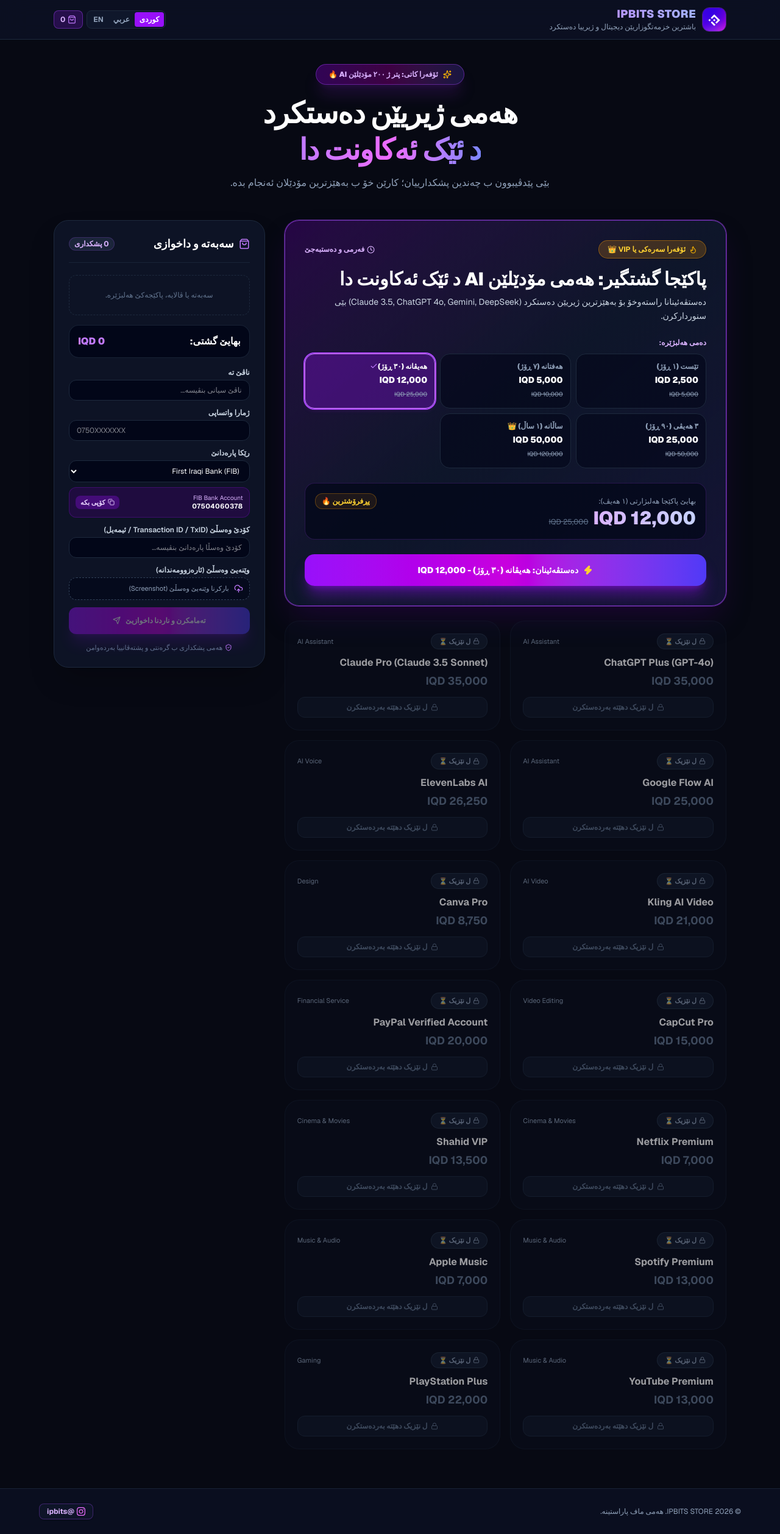
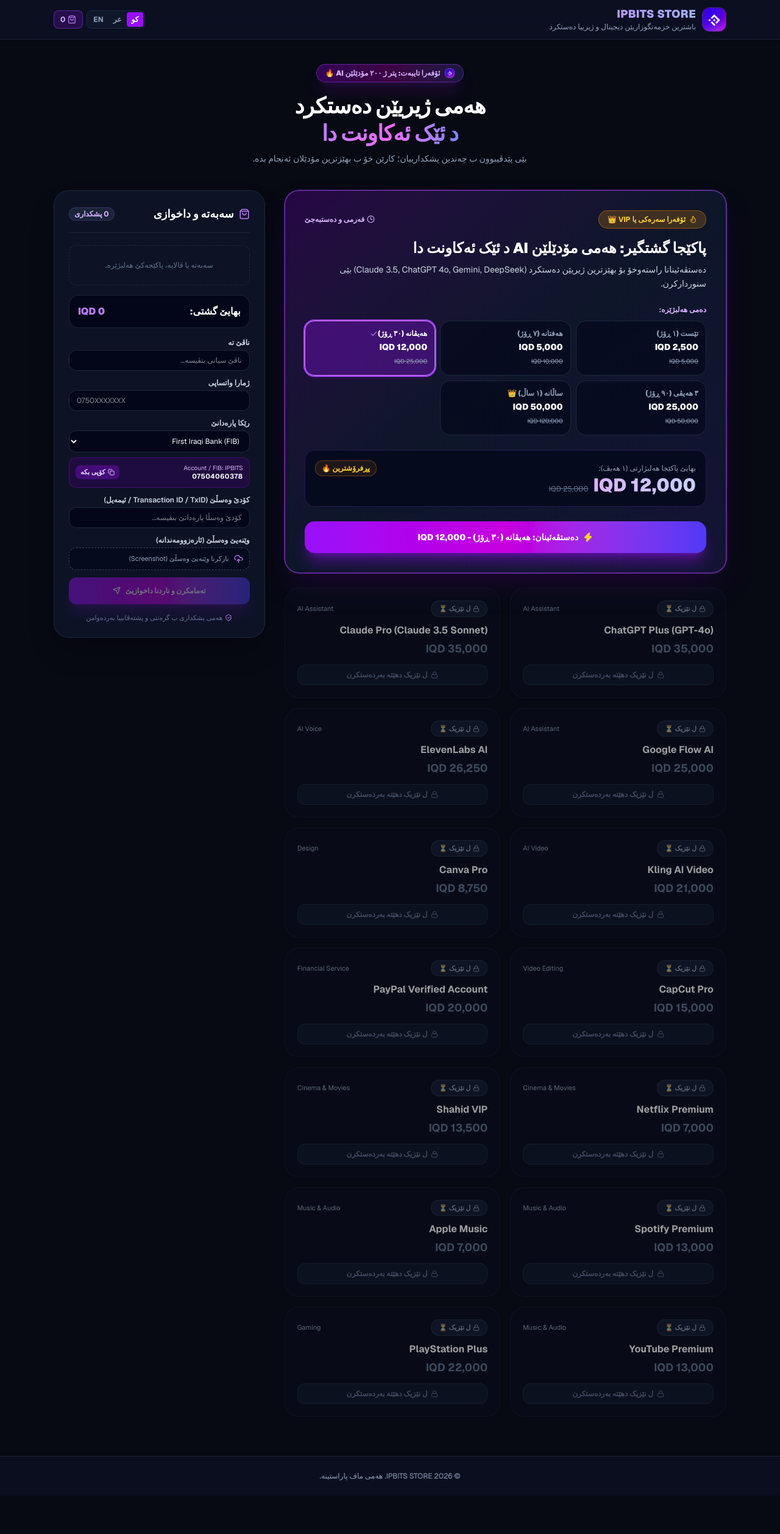
Before and after one commit to ipbits/IPBITS-STORE, a Next.js app: page / in a window 1280 px wide. Shown: the whole page at 61% size. After the commit the page ends 2453 px from the top, so only its background shows below. Built offline with nearby package versions, Linux system fonts and the light colour scheme.

Commit message:
update website

```diff
--- a/src/app/page.js
+++ b/src/app/page.js
@@ -1,22 +1,23 @@
 'use client';
 import React, { useState, useEffect, useRef } from 'react';
 import {
-  ShoppingBag, CheckCircle2, Trash2, Sparkles, Send,
+  ShoppingBag, CheckCircle2, Trash2, Send,
   ShieldCheck, MessageCircle, Copy, Check, Flame, UploadCloud, X, RefreshCw, Lock, Zap, Clock
 } from 'lucide-react';
 
 const TRANSLATIONS = {
   ku: {
     dir: 'rtl',
+    currency: 'IQD',
     storeSubtitle: 'باشترین خزمەتگوزاریێن دیجیتال و ژیرییا دەستکرد',
-    heroBadge: 'ئۆفەرا کاتی: پتر ژ ٢٠٠ مۆدێلێن AI 🔥',
+    heroBadge: 'ئۆفەرا تایبەت: پتر ژ ٢٠٠ مۆدێلێن AI 🔥',
     heroTitle1: 'هەمی ژیریێن دەستکرد',
     heroTitle2: 'د ئێک ئەکاونت دا',
-    heroDesc: 'بێی پێدڤیبوون ب چەندین پشکدارییان؛ کارێن خۆ ب بەهێزترین مۆدێلان ئەنجام بدە.',
+    heroDesc: 'بێی پێدڤیبوون ب چەندین پشکدارییان؛ کارێن خۆ ب بهێزترین مۆدێلان ئەنجام بدە.',
     mainOfferBadge: 'ئۆفەرا سەرەکی یا VIP 👑',
     officialBadge: 'فەرمی و دەستبەجێ',
     mainOfferTitle: 'پاکێجا گشتگیر: هەمی مۆدێلێن AI د ئێک ئەکاونت دا',
-    mainOfferDesc: 'دەستڤەئینانا راستەوخۆ بۆ بەهێزترین ژیریێن دەستکرد (Claude 3.5, ChatGPT 4o, Gemini, DeepSeek) بێی سنوردارکرن.',
+    mainOfferDesc: 'دەستڤەئینانا راستەوخۆ بۆ بهێزترین ژیریێن دەستکرد (Claude 3.5, ChatGPT 4o, Gemini, DeepSeek) بێی سنوردارکرن.',
     selectDuration: 'دەمی هەلبژێرە:',
     selectedPriceFor: 'بهایێ پاکێجا هەلبژارتی',
     addToCartBtn: 'دەستڤەئینان:',
@@ -58,8 +59,9 @@
   },
   ar: {
     dir: 'rtl',
+    currency: 'IQD',
     storeSubtitle: 'أفضل الخدمات الرقمية والذكاء الاصطناعي',
-    heroBadge: 'عرض حصري: أكثر من ٢٠٠ نموذج AI 🔥',
+    heroBadge: 'عرض خاص: أكثر من ٢٠٠ نموذج AI 🔥',
     heroTitle1: 'جميع أدوات الذكاء الاصطناعي',
     heroTitle2: 'في حساب واحد',
     heroDesc: 'دون الحاجة لاشتراكات متعددة؛ أنجز جميع مهامك بأقوى النماذج العالمية.',
@@ -108,8 +110,9 @@
   },
   en: {
     dir: 'ltr',
+    currency: 'USD',
     storeSubtitle: 'Premium Digital & Artificial Intelligence Services',
-    heroBadge: 'Limited Offer: Over 200+ AI Models 🔥',
+    heroBadge: 'Special Offer: Over 200+ AI Models 🔥',
     heroTitle1: 'All Top AI Models',
     heroTitle2: 'In One Account',
     heroDesc: 'No need for multiple subscriptions; power all your workflows with elite AI.',
@@ -159,35 +162,34 @@
 };
 
 const AI_TIERS_DATA = [
-  { id: '1_day', priceIQD: 2500, oldPriceIQD: 5000 },
-  { id: '7_days', priceIQD: 5000, oldPriceIQD: 10000 },
-  { id: '30_days', priceIQD: 12000, oldPriceIQD: 25000 },
-  { id: '90_days', priceIQD: 25000, oldPriceIQD: 50000 },
-  { id: '1_year', priceIQD: 50000, oldPriceIQD: 120000 }
+  { id: '1_day', priceIQD: 2500, oldPriceIQD: 5000, priceUSD: 1.70, oldPriceUSD: 3.50 },
+  { id: '7_days', priceIQD: 5000, oldPriceIQD: 10000, priceUSD: 3.50, oldPriceUSD: 7.00 },
+  { id: '30_days', priceIQD: 12000, oldPriceIQD: 25000, priceUSD: 8.00, oldPriceUSD: 17.00 },
+  { id: '90_days', priceIQD: 25000, oldPriceIQD: 50000, priceUSD: 17.00, oldPriceUSD: 35.00 },
+  { id: '1_year', priceIQD: 50000, oldPriceIQD: 120000, priceUSD: 35.00, oldPriceUSD: 80.00 }
 ];
 
 const LOCKED_PRODUCTS = [
-  { id: 'chatgpt', name: 'ChatGPT Plus (GPT-4o)', priceIQD: 35000, category: 'AI Assistant' },
-  { id: 'claude', name: 'Claude Pro (Claude 3.5 Sonnet)', priceIQD: 35000, category: 'AI Assistant' },
-  { id: 'google_flow', name: 'Google Flow AI', priceIQD: 25000, category: 'AI Assistant' },
-  { id: 'elevenlabs', name: 'ElevenLabs AI', priceIQD: 26250, category: 'AI Voice' },
-  { id: 'kling', name: 'Kling AI Video', priceIQD: 21000, category: 'AI Video' },
-  { id: 'canva', name: 'Canva Pro', priceIQD: 8750, category: 'Design' },
-  { id: 'capcut', name: 'CapCut Pro', priceIQD: 15000, category: 'Video Editing' },
-  { id: 'paypal_acc', name: 'PayPal Verified Account', priceIQD: 20000, category: 'Financial Service' },
-  { id: 'netflix', name: 'Netflix Premium', priceIQD: 7000, category: 'Cinema & Movies' },
-  { id: 'shahid_vip', name: 'Shahid VIP', priceIQD: 13500, category: 'Cinema & Movies' },
-  { id: 'spotify', name: 'Spotify Premium', priceIQD: 13000, category: 'Music & Audio' },
-  { id: 'apple_music', name: 'Apple Music', priceIQD: 7000, category: 'Music & Audio' },
-  { id: 'youtube_music', name: 'YouTube Premium', priceIQD: 13000, category: 'Music & Audio' },
-  { id: 'ps_plus', name: 'PlayStation Plus', priceIQD: 22000, category: 'Gaming' }
+  { id: 'chatgpt', name: 'ChatGPT Plus (GPT-4o)', priceIQD: 35000, priceUSD: 24.00, category: 'AI Assistant' },
+  { id: 'claude', name: 'Claude Pro (Claude 3.5 Sonnet)', priceIQD: 35000, priceUSD: 24.00, category: 'AI Assistant' },
+  { id: 'google_flow', name: 'Google Flow AI', priceIQD: 25000, priceUSD: 17.00, category: 'AI Assistant' },
+  { id: 'elevenlabs', name: 'ElevenLabs AI', priceIQD: 26250, priceUSD: 18.00, category: 'AI Voice' },
+  { id: 'kling', name: 'Kling AI Video', priceIQD: 21000, priceUSD: 14.50, category: 'AI Video' },
+  { id: 'canva', name: 'Canva Pro', priceIQD: 8750, priceUSD: 6.00, category: 'Design' },
+  { id: 'capcut', name: 'CapCut Pro', priceIQD: 15000, priceUSD: 10.50, category: 'Video Editing' },
+  { id: 'paypal_acc', name: 'PayPal Verified Account', priceIQD: 20000, priceUSD: 14.00, category: 'Financial Service' },
+  { id: 'netflix', name: 'Netflix Premium', priceIQD: 7000, priceUSD: 5.00, category: 'Cinema & Movies' },
+  { id: 'shahid_vip', name: 'Shahid VIP', priceIQD: 13500, priceUSD: 9.50, category: 'Cinema & Movies' },
+  { id: 'spotify', name: 'Spotify Premium', priceIQD: 13000, priceUSD: 9.00, category: 'Music & Audio' },
+  { id: 'apple_music', name: 'Apple Music', priceIQD: 7000, priceUSD: 5.00, category: 'Music & Audio' },
+  { id: 'youtube_music', name: 'YouTube Premium', priceIQD: 13000, priceUSD: 9.00, category: 'Music & Audio' },
+  { id: 'ps_plus', name: 'PlayStation Plus', priceIQD: 22000, priceUSD: 15.00, category: 'Gaming' }
 ];
 
 const PAYMENT_ACCOUNTS = {
-  FIB: { title: 'First Iraqi Bank (FIB)', number: '07504060378', note: 'FIB Bank Account' },
+  FIB: { title: 'First Iraqi Bank (FIB)', number: '07504060378', note: 'Account / FIB: IPBITS' },
   FastPay: { title: 'FastPay Wallet', number: '07504060378', note: 'FastPay Account' },
   ZainCash: { title: 'Zain Cash', number: '07504060378', note: 'Zain Cash Wallet' },
-  QiCard: { title: 'Qi Card', number: '07504060378', note: 'Qi Services / Card Account' },
   PayPal: { title: 'PayPal', number: 'https://www.paypal.com/ncp/payment/VDDES8YRYJG46', note: 'Send via Friends & Family' },
   USDT: { title: 'USDT (TRC20)', number: 'TUeqkjzFdD7b1EtnAJL9tbzB1uN8wDbU6T', note: 'TRC20 Network Only' }
 };
@@ -223,6 +225,13 @@
   const currentTierData = AI_TIERS_DATA.find(tItem => tItem.id === selectedTierId) || AI_TIERS_DATA[2];
   const currentTierText = t.tiers[selectedTierId];
 
+  const formatPrice = (iqd, usd) => {
+    if (lang === 'en') {
+      return `$${usd.toFixed(2)}`;
+    }
+    return `${iqd.toLocaleString()} IQD`;
+  };
+
   const scrollToCart = () => {
     if (cartSectionRef.current) {
       cartSectionRef.current.scrollIntoView({ behavior: 'smooth' });
@@ -249,7 +258,8 @@
     const item = {
       id: `ai_bundle_${selectedTierId}`,
       name: `AI Hub - ${currentTierText.name}`,
-      priceIQD: currentTierData.priceIQD
+      priceIQD: currentTierData.priceIQD,
+      priceUSD: currentTierData.priceUSD
     };
     const filteredCart = cart.filter(i => !i.id.startsWith('ai_bundle_'));
     setCart([...filteredCart, item]);
@@ -261,6 +271,7 @@
   };
 
   const totalIQD = cart.reduce((acc, curr) => acc + curr.priceIQD, 0);
+  const totalUSD = cart.reduce((acc, curr) => acc + (curr.priceUSD || 0), 0);
 
   const copyPaymentNumber = () => {
     const accNum = PAYMENT_ACCOUNTS[formData.paymentMethod]?.number || '';
@@ -303,10 +314,13 @@
     }
 
     setLoading(true);
+    const formattedTotal = lang === 'en' ? `$${totalUSD.toFixed(2)}` : `${totalIQD.toLocaleString()} IQD`;
     const orderDetails = {
       ...formData,
       items: cart.map(i => i.name).join(', '),
+      total: formattedTotal,
       totalIQD,
+      totalUSD,
       image: fileBase64 ? { base64: fileBase64, type: fileType } : null
     };
 
@@ -336,7 +350,7 @@
 
   const sendToWhatsApp = () => {
     if (!lastOrder) return;
-    const msg = `Hello IPBITS STORE,%0A%0A👤 Name: ${lastOrder.name}%0A📱 Phone: ${lastOrder.phone}%0A📦 Plan: ${lastOrder.items}%0A💰 Total: ${lastOrder.totalIQD.toLocaleString()} IQD%0A💳 Method: ${lastOrder.paymentMethod}%0A🧾 TxID: ${lastOrder.transactionId}`;
+    const msg = `Hello IPBITS STORE,%0A%0A👤 Name: ${lastOrder.name}%0A📱 Phone: ${lastOrder.phone}%0A📦 Plan: ${lastOrder.items}%0A💰 Total: ${lastOrder.total}%0A💳 Method: ${lastOrder.paymentMethod}%0A🧾 TxID: ${lastOrder.transactionId}`;
     window.open(`https://wa.me/9647504060378?text=${msg}`, '_blank');
   };
 
@@ -345,11 +359,11 @@
   return (
     <div className="min-h-screen bg-[#070913] text-slate-100 font-sans selection:bg-purple-600 selection:text-white flex flex-col justify-between" dir={t.dir}>
 
-      {/* هێدەرێ ستاندارد یێ مۆبایل و دێسکتۆپێ */}
-      <nav className="w-full border-b border-slate-800 bg-[#0c1022]/95 backdrop-blur-xl sticky top-0 z-50">
+      {/* هێدەرێ ستاندارد یێ مۆبایل و دێسکتۆپێ دگەل نڤیسینا لاوەکی */}
+      <nav className="w-full border-b border-slate-800/80 bg-[#0c1022]/95 backdrop-blur-xl sticky top-0 z-50">
         <div className="max-w-6xl mx-auto px-3 sm:px-6 h-16 flex items-center justify-between gap-2">
 
-          {/* لۆگۆ و ناڤ دگەل نڤیسینا ژێر ناڤی */}
+          {/* لۆگۆ + ناڤ + نڤیسینا لاوەکی */}
           <div className="flex items-center gap-2.5 shrink-0">
             <img
               src="/logo.png"
@@ -376,7 +390,7 @@
                   lang === 'ku' ? 'bg-purple-600 text-white shadow-sm' : 'text-slate-400 hover:text-white'
                 }`}
               >
-                کوردى
+                کو
               </button>
               <button
                 type="button"
@@ -385,7 +399,7 @@
                   lang === 'ar' ? 'bg-purple-600 text-white shadow-sm' : 'text-slate-400 hover:text-white'
                 }`}
               >
-                عربي
+                عر
               </button>
               <button
                 type="button"
@@ -414,21 +428,25 @@
       {/* ناڤەرۆکا سەرەکی */}
       <main className="max-w-6xl mx-auto px-4 sm:px-6 mt-6 sm:mt-10 mb-16 flex-1">
 
-        {/* سەردێڕ */}
-        <div ref={productsSectionRef} className="text-center max-w-3xl mx-auto mb-10 sm:mb-12">
-          <div className="inline-flex items-center gap-2 bg-gradient-to-r from-purple-950/80 via-fuchsia-950/80 to-indigo-950/80 text-purple-300 px-4 py-1.5 sm:px-5 sm:py-2 rounded-full text-[11px] sm:text-xs font-black mb-4 border border-purple-500/40 shadow-xl shadow-purple-900/30 animate-pulse">
-            <Sparkles className="text-amber-400" size={14} />
+        {/* سەردێڕێ پاقژ دگەل لۆگۆیێ تە یێ فەرمی د باجێ دا */}
+        <div ref={productsSectionRef} className="text-center max-w-3xl mx-auto mb-8 sm:mb-10">
+          <div className="inline-flex items-center gap-2 bg-gradient-to-r from-purple-950/80 via-fuchsia-950/80 to-indigo-950/80 text-purple-300 px-3.5 py-1.5 rounded-full text-[11px] sm:text-xs font-black mb-4 border border-purple-500/40 shadow-xl shadow-purple-900/30">
+            <img
+              src="/logo.png"
+              alt="IPBITS"
+              className="w-4 h-4 rounded-md object-cover border border-purple-400/50 shrink-0"
+            />
             <span>{t.heroBadge}</span>
           </div>
 
-          <h2 className="text-2xl sm:text-5xl font-black tracking-tight text-white mb-3 leading-tight">
+          <h2 className="text-2xl sm:text-4xl font-black tracking-tight text-white mb-2 leading-tight">
             {t.heroTitle1} <br className="hidden sm:inline"/>
             <span className="bg-gradient-to-r from-purple-400 via-fuchsia-400 to-indigo-400 bg-clip-text text-transparent">
               {t.heroTitle2}
             </span>
           </h2>
 
-          <p className="text-slate-400 text-xs sm:text-base leading-relaxed max-w-xl mx-auto font-normal">
+          <p className="text-slate-400 text-xs sm:text-sm leading-relaxed max-w-lg mx-auto font-normal">
             {t.heroDesc}
           </p>
         </div>
@@ -450,7 +468,7 @@
                 </span>
               </div>
 
-              <h3 className="font-black text-xl sm:text-3xl text-white mb-2">
+              <h3 className="font-black text-xl sm:text-2xl text-white mb-2">
                 {t.mainOfferTitle}
               </h3>
 
@@ -486,10 +504,10 @@
                         </div>
                         <div>
                           <span className="text-xs sm:text-sm font-black text-white block">
-                            {tierData.priceIQD.toLocaleString()} IQD
+                            {formatPrice(tierData.priceIQD, tierData.priceUSD)}
                           </span>
                           <span className="text-[10px] text-slate-400 line-through">
-                            {tierData.oldPriceIQD.toLocaleString()} IQD
+                            {formatPrice(tierData.oldPriceIQD, tierData.oldPriceUSD)}
                           </span>
                         </div>
                       </button>
@@ -504,10 +522,10 @@
                   <span className="text-xs text-slate-400 block">{t.selectedPriceFor} ({currentTierText.duration}):</span>
                   <div className="flex items-baseline gap-2 mt-0.5">
                     <span className="text-2xl sm:text-3xl font-black text-transparent bg-clip-text bg-gradient-to-r from-purple-300 to-indigo-200">
-                      {currentTierData.priceIQD.toLocaleString()} IQD
+                      {formatPrice(currentTierData.priceIQD, currentTierData.priceUSD)}
                     </span>
                     <span className="text-xs text-slate-500 line-through">
-                      {currentTierData.oldPriceIQD.toLocaleString()} IQD
+                      {formatPrice(currentTierData.oldPriceIQD, currentTierData.oldPriceUSD)}
                     </span>
                   </div>
                 </div>
@@ -529,7 +547,7 @@
                 ) : (
                   <>
                     <Zap className="text-amber-300 fill-amber-300" size={16} />
-                    <span>{t.addToCartBtn} {currentTierText.name} - {currentTierData.priceIQD.toLocaleString()} IQD</span>
+                    <span>{t.addToCartBtn} {currentTierText.name} - {formatPrice(currentTierData.priceIQD, currentTierData.priceUSD)}</span>
                   </>
                 )}
               </button>
@@ -550,7 +568,9 @@
                       <span className="text-[11px] text-slate-400">{product.category}</span>
                     </div>
                     <h3 className="font-bold text-white text-sm sm:text-base mb-1">{product.name}</h3>
-                    <span className="text-base sm:text-lg font-bold text-slate-500 block mb-3">{product.priceIQD.toLocaleString()} IQD</span>
+                    <span className="text-base sm:text-lg font-bold text-slate-500 block mb-3">
+                      {formatPrice(product.priceIQD, product.priceUSD)}
+                    </span>
                   </div>
 
                   <button
@@ -614,7 +634,9 @@
                       <div key={item.id} className="flex justify-between items-center bg-slate-950/70 p-2.5 rounded-xl border border-purple-500/30 text-xs">
                         <span className="font-bold text-slate-200 truncate max-w-[150px]">{item.name}</span>
                         <div className="flex items-center gap-2">
-                          <span className="text-purple-400 font-bold">{item.priceIQD.toLocaleString()} IQD</span>
+                          <span className="text-purple-400 font-bold">
+                            {formatPrice(item.priceIQD, item.priceUSD || 0)}
+                          </span>
                           <button onClick={() => removeFromCart(item.id)} className="text-slate-500 hover:text-rose-400 transition-colors">
                             <Trash2 size={13} />
                           </button>
@@ -627,7 +649,9 @@
                 <div className="bg-slate-950/90 p-3.5 rounded-xl sm:rounded-2xl border border-slate-800/80 mb-4">
                   <div className="flex justify-between text-sm sm:text-base font-extrabold text-white">
                     <span>{t.totalPrice}</span>
-                    <span className="text-purple-400 font-black">{totalIQD.toLocaleString()} IQD</span>
+                    <span className="text-purple-400 font-black">
+                      {lang === 'en' ? `$${totalUSD.toFixed(2)}` : `${totalIQD.toLocaleString()} IQD`}
+                    </span>
                   </div>
                 </div>
 
@@ -668,7 +692,6 @@
                       <option value="ZainCash">Zain Cash</option>
                       <option value="PayPal">PayPal</option>
                       <option value="USDT">USDT (TRC20 Crypto)</option>
-                      <option value="QiCard">Qi Card</option>
                     </select>
 
                     <div className="mt-2 bg-purple-950/40 border border-purple-800/40 rounded-xl p-2.5 flex items-center justify-between text-xs">
@@ -744,28 +767,10 @@
         </div>
       </main>
 
-      {/* فۆتەر */}
-      <footer className="w-full border-t border-slate-800/80 bg-[#0c1022]/90 backdrop-blur-md py-6 px-4 sm:px-6">
-        <div className="max-w-6xl mx-auto flex flex-col sm:flex-row items-center justify-between gap-3 text-xs text-slate-400">
-
-          <div className="flex items-center gap-2 text-[11px] sm:text-xs">
-            <span>© 2026 IPBITS STORE. {t.allRightsReserved}</span>
-          </div>
-
-          <div className="flex items-center gap-4">
-            <a
-              href="https://instagram.com/ipbits"
-              target="_blank"
-              rel="noopener noreferrer"
-              className="flex items-center gap-1 bg-slate-900/80 hover:bg-purple-950/60 border border-purple-500/30 text-purple-300 px-3 py-1 rounded-lg text-xs font-bold transition-all shadow-sm"
-            >
-              <svg className="w-3.5 h-3.5 text-fuchsia-400 fill-current" viewBox="0 0 24 24">
-                <path d="M12 2.163c3.204 0 3.584.012 4.85.07 3.252.148 4.771 1.691 4.919 4.919.058 1.265.069 1.645.069 4.849 0 3.205-.012 3.584-.069 4.849-.149 3.225-1.664 4.771-4.919 4.919-1.266.058-1.644.07-4.85.07-3.204 0-3.584-.012-4.849-.07-3.26-.149-4.771-1.699-4.919-4.92-.058-1.265-.07-1.644-.07-4.849 0-3.204.013-3.583.07-4.849.149-3.227 1.664-4.771 4.919-4.919 1.266-.057 1.645-.069 4.849-.069zm0-2.163c-3.259 0-3.667.014-4.947.072-4.358.2-6.78 2.618-6.98 6.98-.059 1.281-.073 1.689-.073 4.948 0 3.259.014 3.668.072 4.948.2 4.358 2.618 6.78 6.98 6.98 1.281.058 1.689.072 4.948.072 3.259 0 3.668-.014 4.948-.072 4.354-.2 6.782-2.618 6.979-6.98.059-1.28.073-1.689.073-4.948 0-3.259-.014-3.667-.072-4.947-.196-4.354-2.617-6.78-6.979-6.98-1.281-.059-1.69-.073-4.949-.073zm0 5.838c-3.403 0-6.162 2.759-6.162 6.162s2.759 6.163 6.162 6.163 6.162-2.759 6.162-6.163c0-3.403-2.759-6.162-6.162-6.162zm0 10.162c-2.209 0-4-1.79-4-4 0-2.209 1.791-4 4-4s4 1.791 4 4c0 2.21-1.791 4-4 4zm6.406-11.845c-.796 0-1.441.645-1.441 1.44s.645 1.44 1.441 1.44c.795 0 1.439-.645 1.439-1.44s-.644-1.44-1.439-1.44z"/>
-              </svg>
-              <span>@ipbits</span>
-            </a>
-          </div>
-
+      {/* فۆتەر ب تەنێ مافێن پاراستی */}
+      <footer className="w-full border-t border-slate-800/80 bg-[#0c1022]/90 backdrop-blur-md py-6 px-4">
+        <div className="max-w-6xl mx-auto text-center text-xs text-slate-400">
+          <span>© 2026 IPBITS STORE. {t.allRightsReserved}</span>
         </div>
       </footer>
 
```
